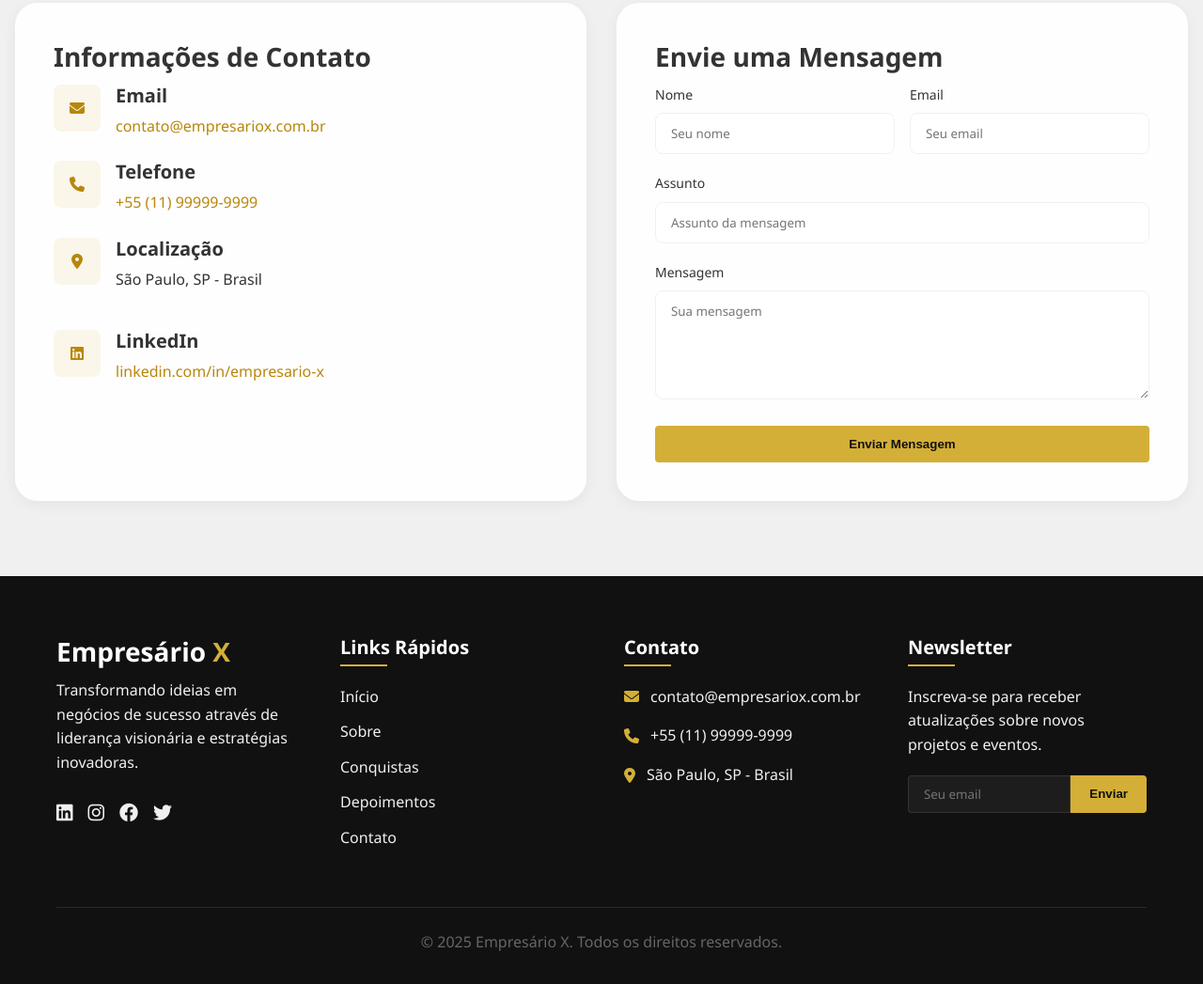
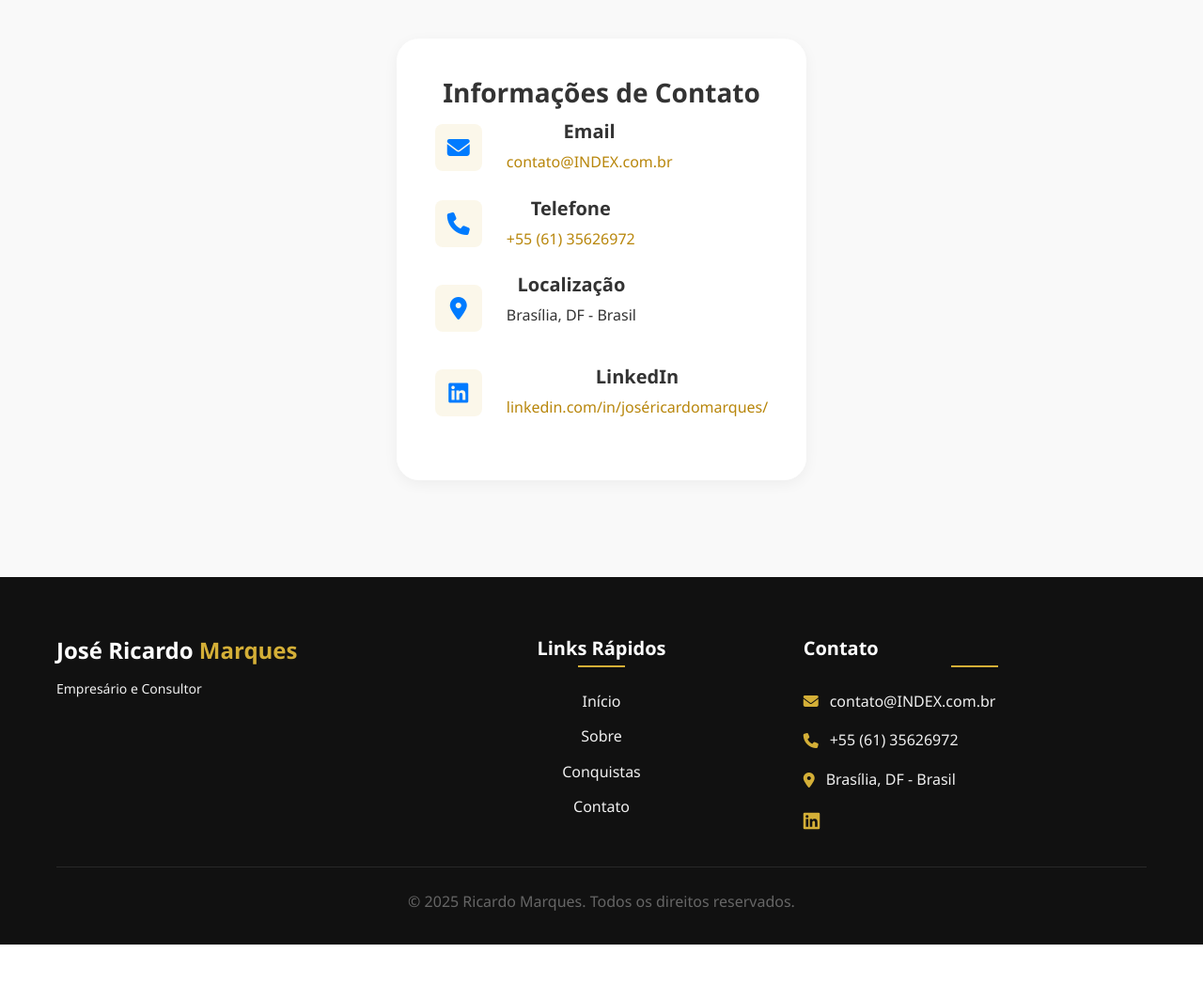
Before and after one commit to GSHolanda/Site_ricardo_marques, a plain HTML site: page index.html in a window 1280 px wide. Shown: the part 4872-5919 px from the top of the page at 94% size. After the commit the page ends 5877 px from the top, so only its background shows below. Drawn offline with Linux system fonts and the light colour scheme.

Commit message:
contact informations updated

```diff
--- a/index.html
+++ b/index.html
@@ -361,7 +361,7 @@
             </div>
             <div>
               <h4>Email</h4>
-              <a href="mailto:contato@empresariox.com.br">contato@empresariox.com.br</a>
+              <a href="mailto:tamiris@indexparticipacoes.com.br">contato@INDEX.com.br</a>
             </div>
           </div>
 
@@ -371,7 +371,7 @@
             </div>
             <div>
               <h4>Telefone</h4>
-              <a href="tel:+5511999999999">+55 (11) 99999-9999</a>
+              <a href="tel:+556135626972">+55 (61) 35626972</a>
             </div>
           </div>
 
@@ -381,7 +381,7 @@
             </div>
             <div>
               <h4>Localização</h4>
-              <p>São Paulo, SP - Brasil</p>
+              <p>Brasília, DF - Brasil</p>
             </div>
           </div>
 
@@ -391,38 +391,9 @@
             </div>
             <div>
               <h4>LinkedIn</h4>
-              <a href="https://linkedin.com/in/empresario-x" target="_blank">linkedin.com/in/empresario-x</a>
+              <a href="https://www.linkedin.com/in/joséricardomarques/" target="_blank">linkedin.com/in/joséricardomarques/</a>
             </div>
           </div>
-        </div>
-
-        <div class="contact-form reveal-right">
-          <h3>Envie uma Mensagem</h3>
-
-          <form>
-            <div class="form-row">
-              <div class="form-group">
-                <label for="name">Nome</label>
-                <input type="text" id="name" placeholder="Seu nome" required>
-              </div>
-              <div class="form-group">
-                <label for="email">Email</label>
-                <input type="email" id="email" placeholder="Seu email" required>
-              </div>
-            </div>
-
-            <div class="form-group">
-              <label for="subject">Assunto</label>
-              <input type="text" id="subject" placeholder="Assunto da mensagem">
-            </div>
-
-            <div class="form-group">
-              <label for="message">Mensagem</label>
-              <textarea id="message" rows="5" placeholder="Sua mensagem" required></textarea>
-            </div>
-
-            <button type="submit" class="btn btn-primary full-width">Enviar Mensagem</button>
-          </form>
         </div>
       </div>
     </section>
@@ -431,67 +402,49 @@
     <footer class="footer">
       <div class="container">
         <div class="footer-grid">
+          <!-- José Ricardo Marques à esquerda -->
           <div class="footer-about">
-            <h3>
-              <span class="text-white">Empresário</span>
-              <span class="text-gold">X</span>
-            </h3>
-            <p>
-              Transformando ideias em negócios de sucesso através de liderança visionária e estratégias inovadoras.
-            </p>
-            <div class="social-links">
-              <a href="#"><i class="fab fa-linkedin"></i></a>
-              <a href="#"><i class="fab fa-instagram"></i></a>
-              <a href="#"><i class="fab fa-facebook"></i></a>
-              <a href="#"><i class="fab fa-twitter"></i></a>
-            </div>
+            <h3>José Ricardo <span class="text-gold">Marques</span></h3>
+            <p>Empresário e Consultor</p>
           </div>
 
+          <!-- Links Rápidos centralizados -->
           <div class="footer-links">
             <h4>Links Rápidos</h4>
             <ul>
               <li><a href="#home">Início</a></li>
               <li><a href="#about">Sobre</a></li>
               <li><a href="#achievements">Conquistas</a></li>
-              <li><a href="#testimonials">Depoimentos</a></li>
               <li><a href="#contact">Contato</a></li>
             </ul>
           </div>
 
+          <!-- Contato à direita -->
           <div class="footer-contact">
             <h4>Contato</h4>
             <ul>
               <li>
                 <i class="fas fa-envelope"></i>
-                <a href="mailto:contato@empresariox.com.br">contato@empresariox.com.br</a>
+                <a href="mailto:contato@INDEX.com.br">contato@INDEX.com.br</a>
               </li>
               <li>
                 <i class="fas fa-phone"></i>
-                <a href="tel:+5511999999999">+55 (11) 99999-9999</a>
+                <a href="tel:+556135626972">+55 (61) 35626972</a>
               </li>
               <li>
                 <i class="fas fa-map-marker-alt"></i>
-                <span>São Paulo, SP - Brasil</span>
+                <span>Brasília, DF - Brasil</span>
               </li>
             </ul>
-          </div>
-
-          <div class="footer-newsletter">
-            <h4>Newsletter</h4>
-            <p>
-              Inscreva-se para receber atualizações sobre novos projetos e eventos.
-            </p>
-            <form class="newsletter-form">
-              <input type="email" placeholder="Seu email" required>
-              <button type="submit">Enviar</button>
-            </form>
+            <!-- Botão do LinkedIn -->
+             <div class="social-links">
+              <a href="https://linkedin.com/in/jose-ricardo-marques"><i class="fab fa-linkedin"></i></a>
+             </div>
           </div>
         </div>
 
         <div class="footer-bottom">
-          <p>
-            &copy; <span id="current-year"></span> Empresário X. Todos os direitos reservados.
-          </p>
+          <p>&copy; <span id="current-year"></span> Ricardo Marques. Todos os direitos reservados.</p>
         </div>
       </div>
     </footer>
--- a/styles.css
+++ b/styles.css
@@ -829,30 +829,105 @@
     box-shadow: 0 0 0 2px rgba(212, 175, 55, 0.2);
   }
 
+  #contact {
+    display: flex;
+    flex-direction: column;
+    justify-content: center;
+    align-items: center;
+    height: 110vh; /* Aumenta a altura para 110% da altura da viewport */
+    padding: 40px; /* Aumenta o espaçamento interno */
+    background-color: #f9f9f9; /* Cor de fundo para destacar */
+  }
+
+  .contact-grid {
+    display: flex;
+    flex-direction: column;
+    align-items: center;
+    text-align: center;
+    gap: 20px; /* Espaçamento entre os itens */
+  }
+
+  .contact-item {
+    display: flex;
+    align-items: center;
+    gap: 10px; /* Espaçamento entre o ícone e o texto */
+  }
+
+  .contact-icon {
+    font-size: 24px;
+    color: #007bff; /* Cor do ícone */
+  }
+
   /* Footer */
   .footer {
+    display: flex;
+    flex-direction: column; /* Organiza os itens em coluna */
+    justify-content: center; /* Centraliza verticalmente */
+    align-items: center; /* Centraliza horizontalmente */
     background-color: var(--black);
     color: var(--white);
     padding: 4rem 0 1rem;
+    text-align: center; /* Centraliza o texto */
   }
 
   .footer-grid {
-    display: grid;
-    grid-template-columns: 1fr;
-    gap: 3rem;
-    margin-bottom: 3rem;
+    display: flex;
+    flex-direction: row; /* Organiza os itens em linha */
+    justify-content: space-between; /* Espaça os itens igualmente */
+    align-items: flex-start; /* Alinha os itens ao topo */
+    gap: 2rem; /* Espaçamento entre as colunas */
   }
 
-  @media (min-width: 768px) {
-    .footer-grid {
-      grid-template-columns: repeat(2, 1fr);
-    }
+  .footer-about,
+  .footer-links,
+  .footer-contact {
+    flex: 1; /* Faz com que cada coluna ocupe o mesmo espaço */
   }
 
-  @media (min-width: 992px) {
-    .footer-grid {
-      grid-template-columns: repeat(4, 1fr);
-    }
+  .footer-about {
+    text-align: left; /* Alinha o conteúdo à esquerda */
+  }
+
+  .footer-links {
+    text-align: center; /* Centraliza o texto */
+  }
+
+  .footer-contact {
+    text-align: left; /* Alinha o conteúdo à direita */
+  }
+
+  .footer-contact h4 {
+    margin-bottom: 1rem;
+    margin: left 0; ; /* Espaçamento entre o título e as informações */
+  }
+
+  .footer-contact .btn {
+    margin-top: 1rem; /* Adiciona espaçamento acima do botão */
+    display: inline-flex;
+    align-items: center;
+    gap: 0.5rem; /* Espaçamento entre o ícone e o texto */
+    background-color: var(--gold);
+    color: var(--black);
+    padding: 0.5rem 1rem;
+    border-radius: 4px;
+    text-decoration: none;
+    font-weight: bold;
+  }
+
+  .footer-contact .btn:hover {
+    background-color: var(--dark-gold);
+    color: var(--white);
+  }
+
+  .footer-about h3 {
+    font-size: 1.5rem; /* Ajusta o tamanho do título */
+    margin-bottom: 1rem; /* Reduz o espaçamento inferior */
+  }
+
+  .footer-about p {
+    font-size: 0.875rem; /* Reduz o tamanho do texto */
+    line-height: 1.5; /* Ajusta o espaçamento entre linhas */
+    margin-bottom: 1rem; /* Reduz o espaçamento inferior */
   }
 
   .footer-about p {
@@ -875,19 +950,20 @@
   }
 
   .footer h4 {
-    margin-bottom: 1.25rem;
+    margin-bottom: 1.5rem; /* Espaçamento entre o título e o conteúdo */
     position: relative;
-    padding-bottom: 0.5rem;
+    padding-bottom: 0.5rem; /* Espaçamento para a linha */
   }
 
   .footer h4::after {
     content: '';
     position: absolute;
-    left: 0;
+    left: 50%; /* Centraliza a linha em relação ao título */
+    transform: translateX(-50%); /* Ajusta para o centro */
     bottom: 0;
     height: 2px;
-    width: 50px;
-    background-color: var(--gold);
+    width: 50px; /* Largura da linha */
+    background-color: var(--gold); /* Cor da linha */
   }
 
   .footer-links ul, .footer-contact ul {
@@ -949,8 +1025,9 @@
   }
 
   .footer-bottom {
+    margin-top: 2rem;
+    text-align: center;
     padding-top: 1.5rem;
-    text-align: center;
     border-top: 1px solid rgba(255, 255, 255, 0.1);
     color: var(--medium-gray);
   }
```
